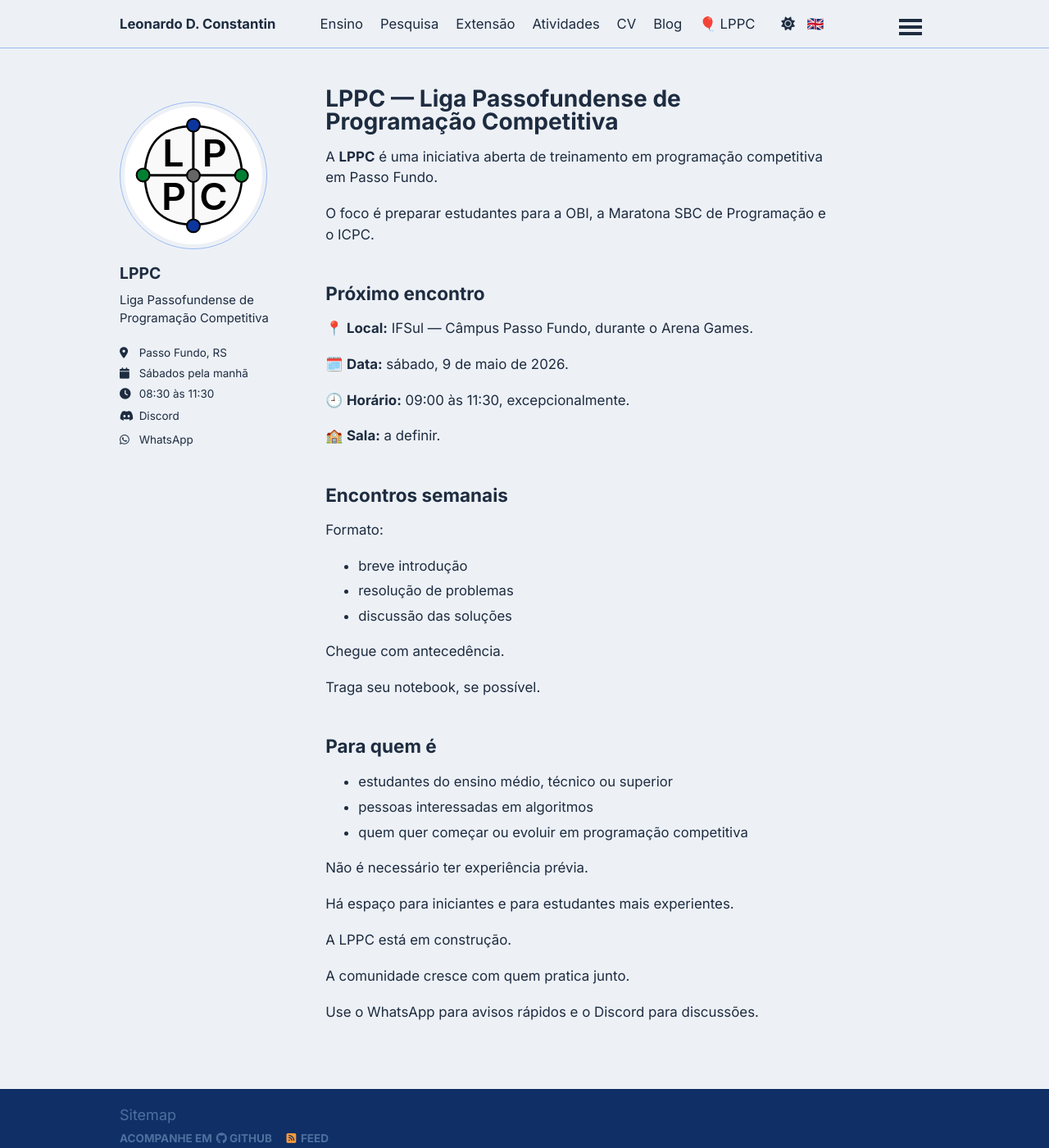
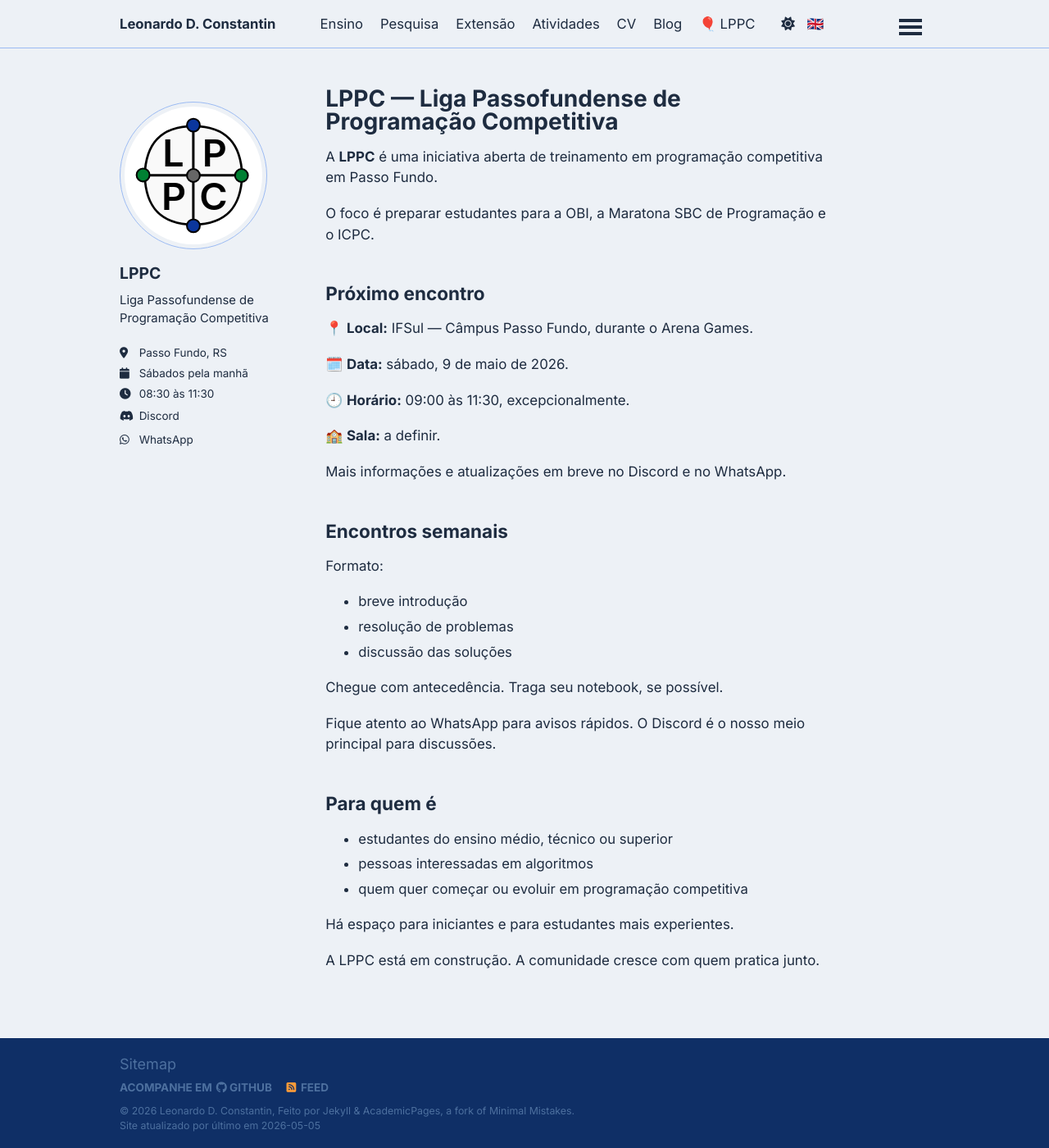
Before and after one commit to ldconstantin/ldconstantin.github.io, a Jekyll site: the page built from _pages/pt/lppc.md, in a window 1280 px wide and 1400 px high. Shown: the whole window at 82% size. Built offline with Jekyll 4.4.1, drawn with Linux system fonts in a browser that asks for light colours; a script that is not in the unit is left out.

Commit message:
Align LPPC page language

```diff
--- a/_pages/pt/lppc.md
+++ b/_pages/pt/lppc.md
@@ -22,6 +22,8 @@
 
 🏫 **Sala:** a definir.
 
+Mais informações e atualizações em breve no Discord e no WhatsApp.
+
 ## Encontros semanais
 
 Formato:
@@ -30,9 +32,9 @@
 - resolução de problemas
 - discussão das soluções
 
-Chegue com antecedência.
+Chegue com antecedência. Traga seu notebook, se possível.
 
-Traga seu notebook, se possível.
+Fique atento ao WhatsApp para avisos rápidos. O Discord é o nosso meio principal para discussões.
 
 ## Para quem é
 
@@ -40,12 +42,6 @@
 - pessoas interessadas em algoritmos
 - quem quer começar ou evoluir em programação competitiva
 
-Não é necessário ter experiência prévia.
-
 Há espaço para iniciantes e para estudantes mais experientes.
 
-A LPPC está em construção.
-
-A comunidade cresce com quem pratica junto.
-
-Use o WhatsApp para avisos rápidos e o Discord para discussões.
+A LPPC está em construção. A comunidade cresce com quem pratica junto.
```
Also changed, not shown: _pages/en/lppc.md (+5 -9 lines).
